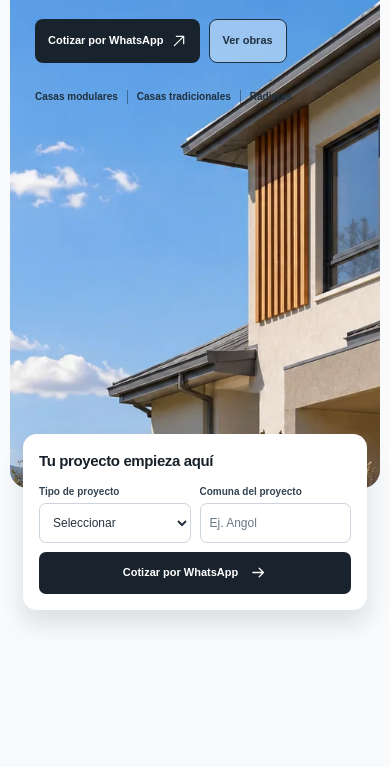
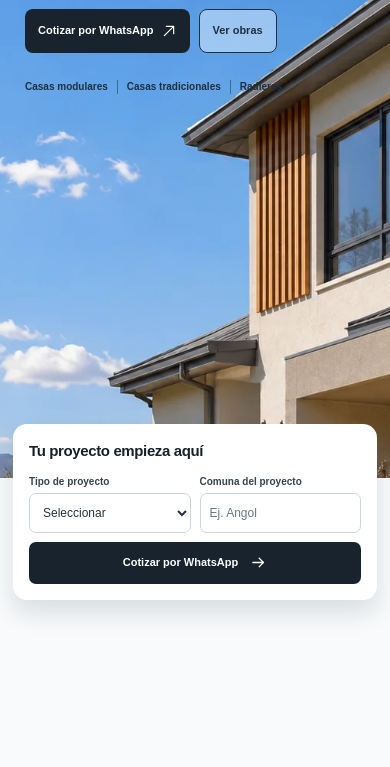
Before and after one commit to YonatanEscalona/soluciones-integrales-angol, an Astro site: page / in a window 390 px wide. Shown: the part 242-1009 px from the top of the page. Built offline with nearby package versions, Linux system fonts and the light colour scheme; Astro itself is replaced by a stand-in of ours; a web font is replaced by a local one.

Commit message:
Make mobile hero image edge to edge

```diff
--- a/src/pages/index.astro
+++ b/src/pages/index.astro
@@ -333,8 +333,8 @@ const modelos = [
     .feature-card--primary img { object-position: 67% center; }
   }
   @media (max-width: 620px) {
-    main { padding: 10px 10px 48px; }
-    .hero { min-height: 720px; border-radius: 18px; }
+    main { padding: 0 0 48px; }
+    .hero { min-height: 720px; border-radius: 0; }
     .hero-photo { object-position: 55% center; }
     .hero-content { position: relative; width: 100%; padding: 48px 25px 160px; }
     h1 { font-size: clamp(47px, 12vw, 67px); }
```
